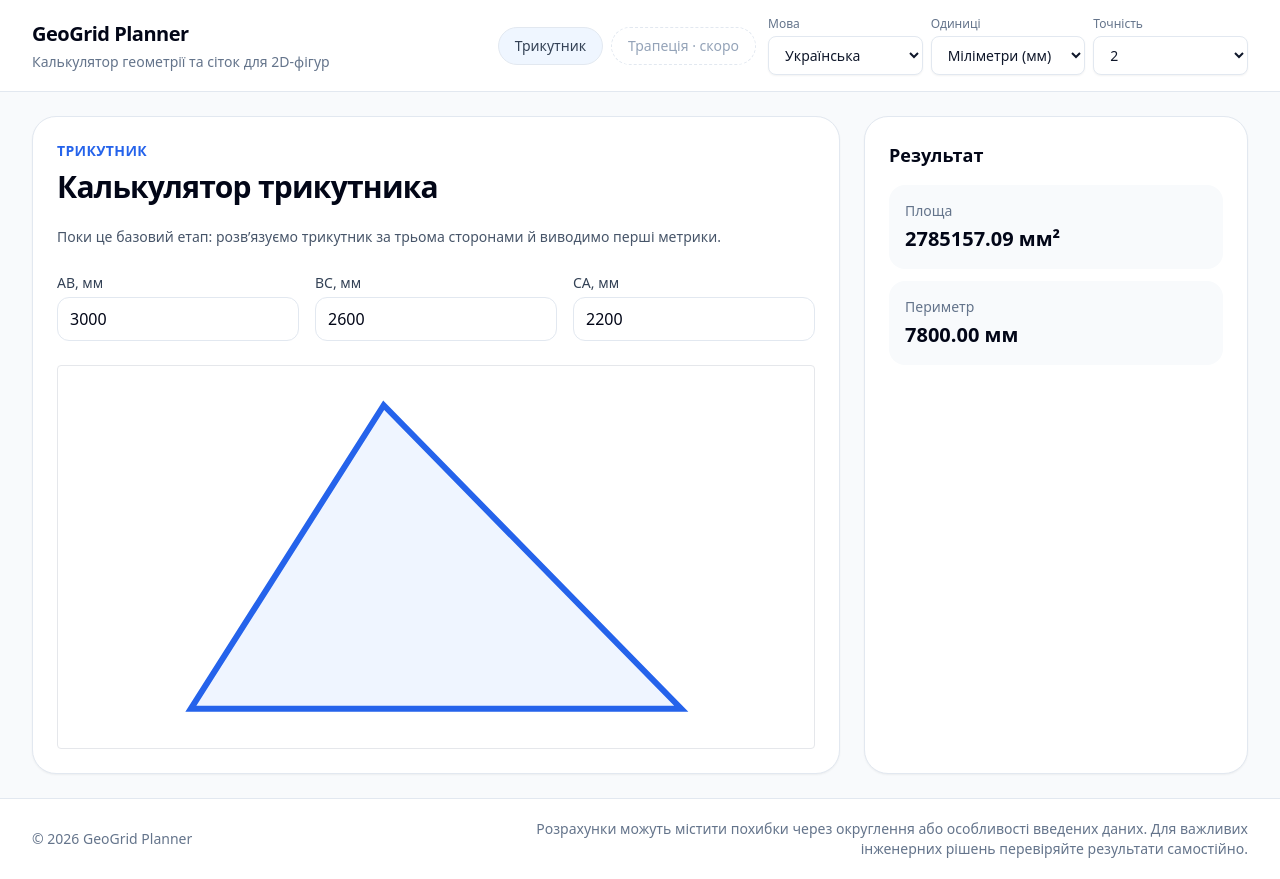
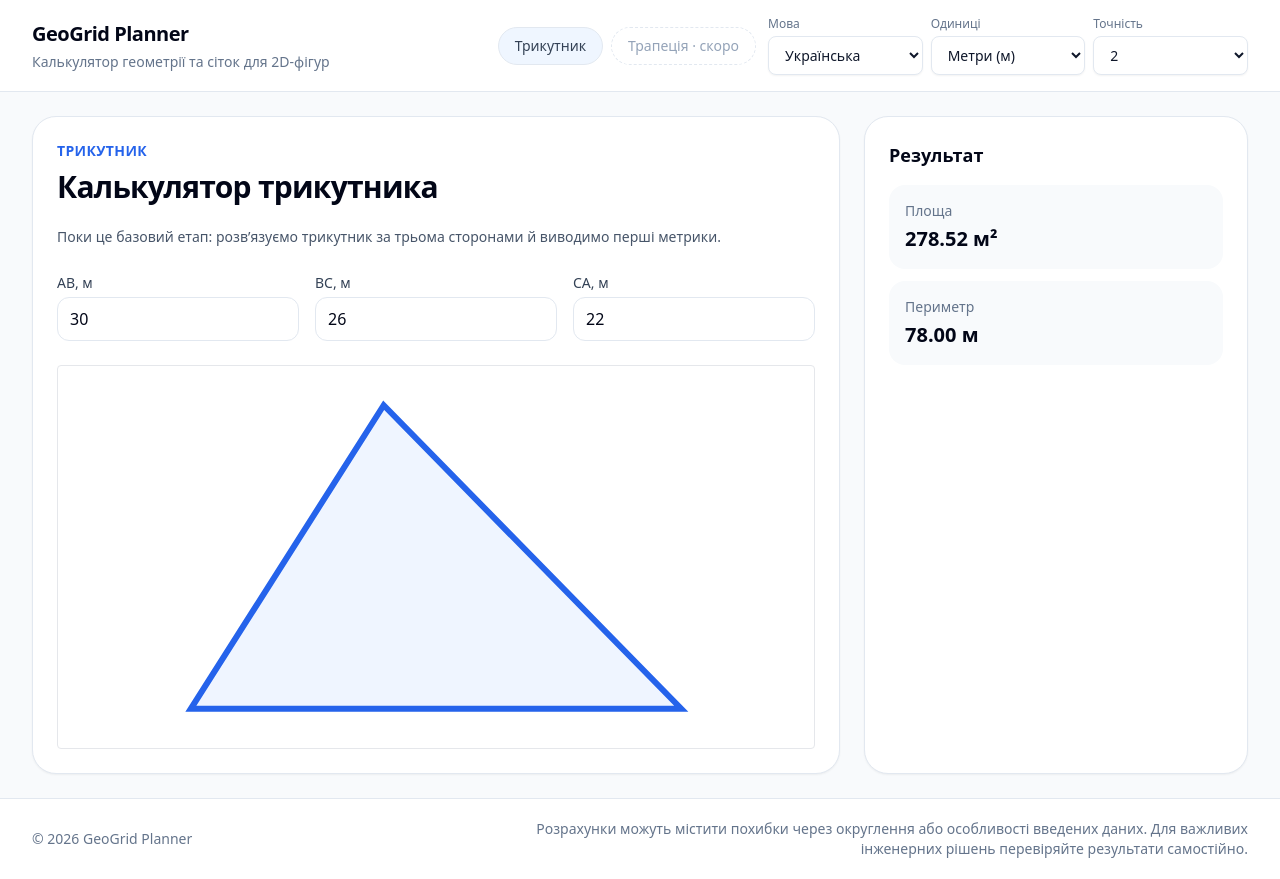
Before and after one commit to oleksandr-osnova/geogrid-planner, a Nuxt app: page /triangle in a window 1280 px wide. Built offline with nearby package versions, Linux system fonts and the light colour scheme.

Commit message:
Change initial setting and parameters

```diff
--- a/app/pages/triangle.vue
+++ b/app/pages/triangle.vue
@@ -8,9 +8,9 @@ const { t } = useI18n();
 const appSettings = useAppSettingsStore();
 
 const form = reactive({
-  ab: 3000,
-  bc: 2600,
-  ca: 2200,
+  ab: 30,
+  bc: 26,
+  ca: 22,
 });
 
 const lengthUnitSymbol = computed(() => t(appSettings.lengthUnitOption.symbolKey));
@@ -18,15 +18,15 @@ const lengthUnitSymbol = computed(() => t(appSettings.lengthUnitOption.symbolKey
 /**
  * Formats a length in the active global unit without converting the value.
  */
-function formatLength (value: number): string {
-  return `${ appSettings.formatNumber(value) } ${ lengthUnitSymbol.value }`;
+function formatLength(value: number): string {
+  return `${appSettings.formatNumber(value)} ${lengthUnitSymbol.value}`;
 }
 
 /**
  * Formats an area in the squared active global unit without converting the value.
  */
-function formatArea (value: number): string {
-  return `${ appSettings.formatNumber(value) } ${ lengthUnitSymbol.value }²`;
+function formatArea(value: number): string {
+  return `${appSettings.formatNumber(value)} ${lengthUnitSymbol.value}²`;
 }
 
 const result = computed(() => {
@@ -61,25 +61,40 @@ const result = computed(() => {
 
       <div class="grid gap-4 md:grid-cols-3">
         <label class="block">
-          <span class="mb-1 block text-sm font-medium text-slate-700">AB, {{ lengthUnitSymbol }}</span>
-          <input v-model.number="form.ab" type="number"
-                 class="w-full rounded-xl border border-slate-200 p-3 outline-none transition focus:border-blue-400 focus:ring-2 focus:ring-blue-100">
+          <span class="mb-1 block text-sm font-medium text-slate-700"
+            >AB, {{ lengthUnitSymbol }}</span
+          >
+          <input
+            v-model.number="form.ab"
+            type="number"
+            class="w-full rounded-xl border border-slate-200 p-3 outline-none transition focus:border-blue-400 focus:ring-2 focus:ring-blue-100"
+          />
         </label>
 
         <label class="block">
-          <span class="mb-1 block text-sm font-medium text-slate-700">BC, {{ lengthUnitSymbol }}</span>
-          <input v-model.number="form.bc" type="number"
-                 class="w-full rounded-xl border border-slate-200 p-3 outline-none transition focus:border-blue-400 focus:ring-2 focus:ring-blue-100">
+          <span class="mb-1 block text-sm font-medium text-slate-700"
+            >BC, {{ lengthUnitSymbol }}</span
+          >
+          <input
+            v-model.number="form.bc"
+            type="number"
+            class="w-full rounded-xl border border-slate-200 p-3 outline-none transition focus:border-blue-400 focus:ring-2 focus:ring-blue-100"
+          />
         </label>
 
         <label class="block">
-          <span class="mb-1 block text-sm font-medium text-slate-700">CA, {{ lengthUnitSymbol }}</span>
-          <input v-model.number="form.ca" type="number"
-                 class="w-full rounded-xl border border-slate-200 p-3 outline-none transition focus:border-blue-400 focus:ring-2 focus:ring-blue-100">
+          <span class="mb-1 block text-sm font-medium text-slate-700"
+            >CA, {{ lengthUnitSymbol }}</span
+          >
+          <input
+            v-model.number="form.ca"
+            type="number"
+            class="w-full rounded-xl border border-slate-200 p-3 outline-none transition focus:border-blue-400 focus:ring-2 focus:ring-blue-100"
+          />
         </label>
       </div>
 
-      <TrianglePreview v-if="result" :points="result.resolvedTriangle.points"/>
+      <TrianglePreview v-if="result" :points="result.resolvedTriangle.points" />
 
       <div v-else class="mt-6 rounded-2xl border border-red-200 bg-red-50 p-4 text-red-700">
         {{ t('triangle.invalid') }}
--- a/app/stores/app-settings.ts
+++ b/app/stores/app-settings.ts
@@ -11,9 +11,9 @@ export interface LengthUnitOption {
 }
 
 export const DEFAULT_LENGTH_UNIT_OPTION: LengthUnitOption = {
-  value: 'mm',
-  labelKey: 'settings.units.mm',
-  symbolKey: 'settings.unitSymbols.mm',
+  value: 'm',
+  labelKey: 'settings.units.m',
+  symbolKey: 'settings.unitSymbols.m',
 };
 
 export const LENGTH_UNIT_OPTIONS: readonly LengthUnitOption[] = [
@@ -24,9 +24,9 @@ export const LENGTH_UNIT_OPTIONS: readonly LengthUnitOption[] = [
     symbolKey: 'settings.unitSymbols.cm',
   },
   {
-    value: 'm',
-    labelKey: 'settings.units.m',
-    symbolKey: 'settings.unitSymbols.m',
+    value: 'mm',
+    labelKey: 'settings.units.mm',
+    symbolKey: 'settings.unitSymbols.mm',
   },
 ];
 
@@ -41,11 +41,14 @@ export const DECIMAL_PRECISION_OPTIONS = [0, 1, 2, 3, 4];
  */
 export const useAppSettingsStore = defineStore('app-settings', () => {
   const locale = ref<AppLocale>('uk');
-  const lengthUnit = ref<LengthUnit>('mm');
+  const lengthUnit = ref<LengthUnit>('m');
   const decimalPrecision = ref(2);
 
   const lengthUnitOption = computed(() => {
-    return LENGTH_UNIT_OPTIONS.find((option) => option.value === lengthUnit.value) ?? DEFAULT_LENGTH_UNIT_OPTION;
+    return (
+      LENGTH_UNIT_OPTIONS.find((option) => option.value === lengthUnit.value) ??
+      DEFAULT_LENGTH_UNIT_OPTION
+    );
   });
 
   function setLocale(value: AppLocale): void {
```
